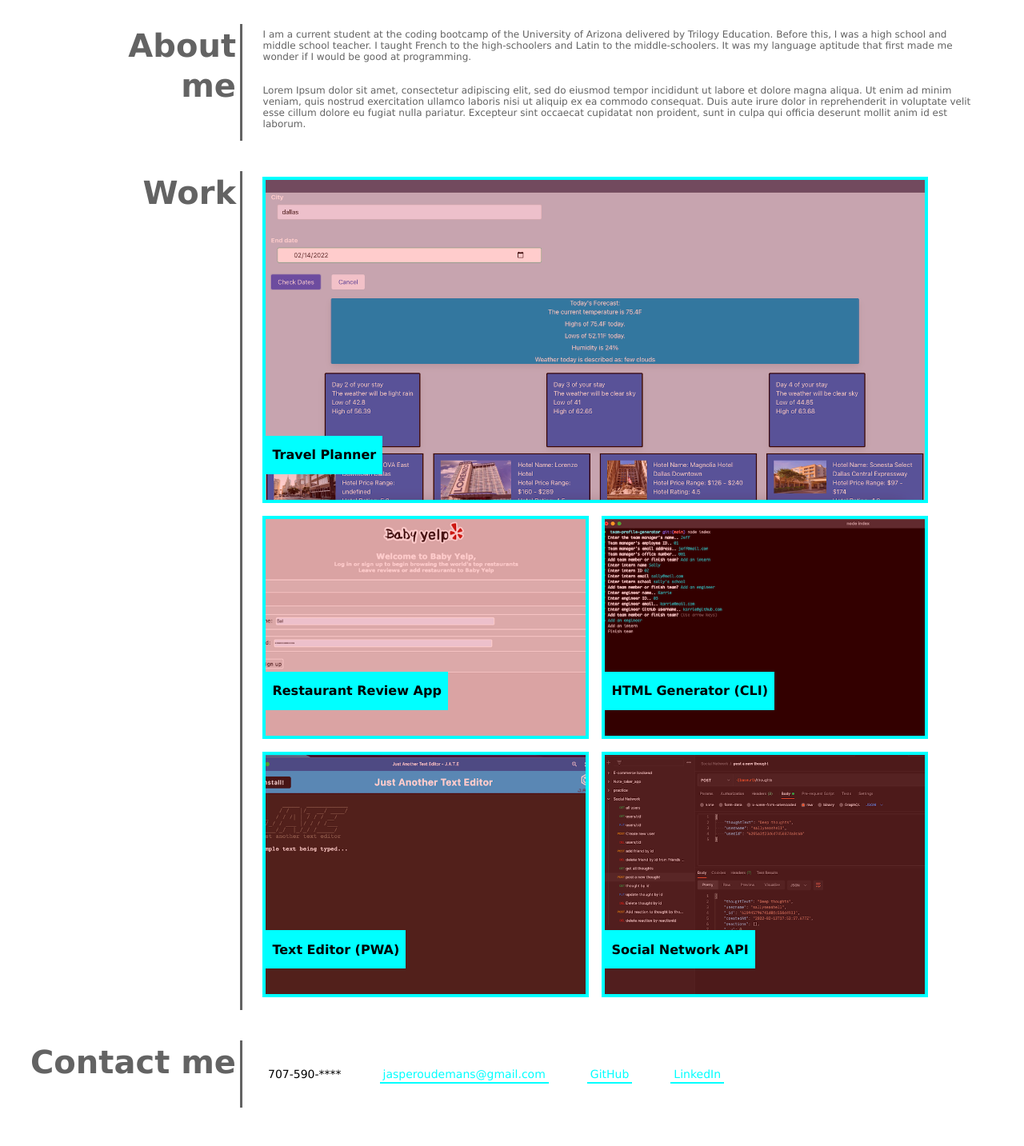
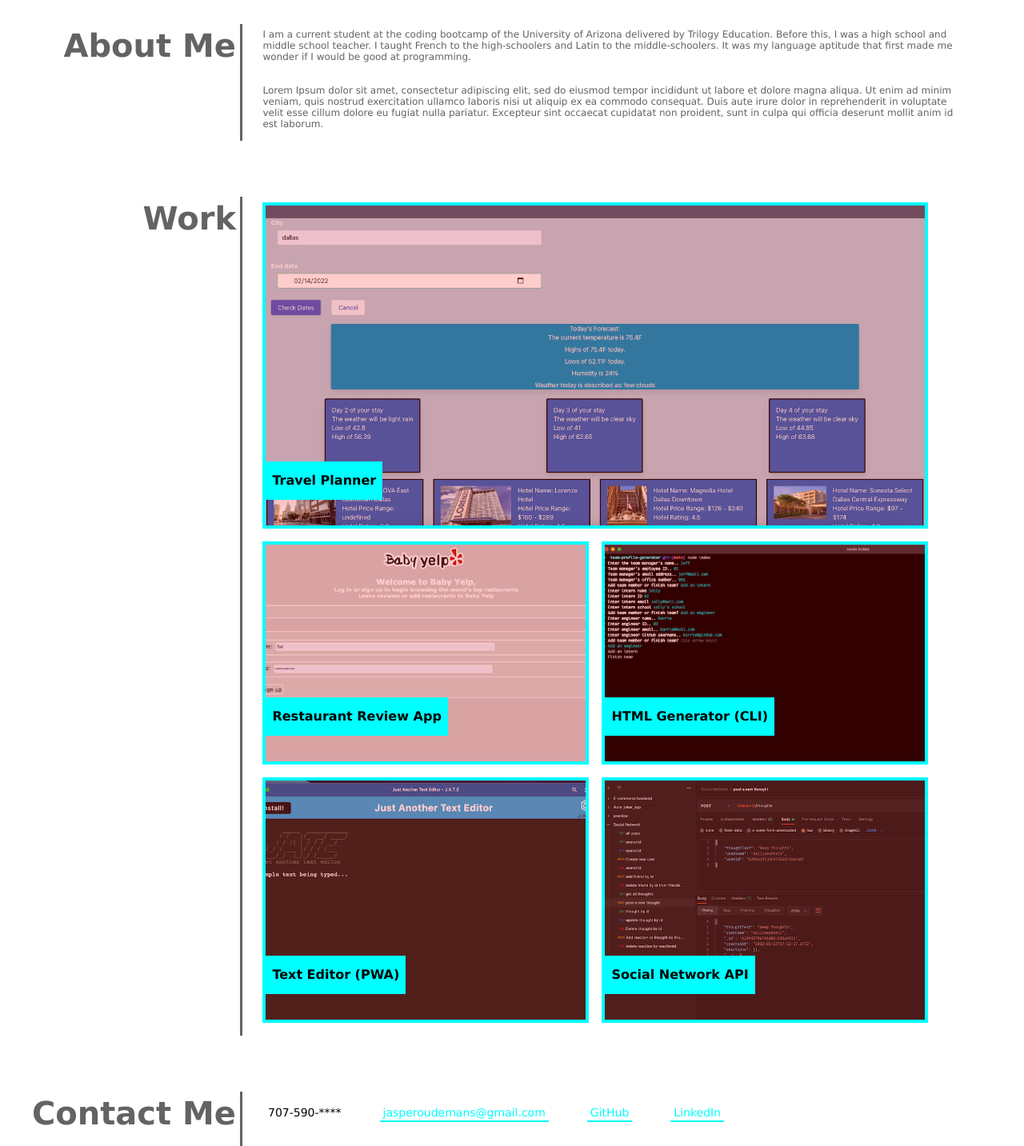
Before and after one commit to jasperoudemans/portfolio, a React (Create React App) app: page / in a window 1280 px wide. Shown: the part 176-1609 px from the top of the page at 80% size. Before the commit the page ends 1561 px from the top, so only its background shows below. Built offline with nearby package versions, Linux system fonts and the light colour scheme.

Commit message:
recommitting

```diff
--- a/src/App.css
+++ b/src/App.css
@@ -76,9 +76,10 @@ ul li a {
   object-fit: cover;
 }
 
-.aboutMeSection {
+.profileSection {
   display: flex;
   margin-top: 2rem;
+  margin-right: 0.5rem;
 }
 
 .aside {
@@ -199,6 +200,7 @@ footer aside {
 
 .contact {
   padding: 1rem;
+  padding-top: 0;
 }
 
 .contact-info li {
--- a/src/App.js
+++ b/src/App.js
@@ -1,57 +1,18 @@
 import "./App.css";
+import Header from "./components/Header";
+import Footer from "./components/Footer";
+import Banner from "./components/Banner";
+import ProfileSection from "./components/ProfileSection";
+import MainProject from "./components/MainProject";
+import Project from "./components/Project";
 
 function App() {
   return (
     <div>
-      <header>
-        <h1 class="mainHeader">Jasper Oudemans</h1>
-        <nav>
-          <ul>
-            <li>
-              <a href="#aboutMe">About me</a>
-            </li>
-            <li>
-              <a href="#work">Work</a>
-            </li>
-            <li>
-              <a href="#contact">Contact me</a>
-            </li>
-            <li>
-              <a
-                href="/downloadable/jasperOUDEMANS-resume.pdf"
-                download="jasperOUDEMANS-resume"
-                id="resume"
-              >
-                Resume PDF
-              </a>
-            </li>
-          </ul>
-        </nav>
-      </header>
-
-      <section class="banner">
-        <img
-          src="https://images.unsplash.com/photo-1506908423287-b833c9eaacf1?ixlib=rb-1.2.1&ixid=MnwxMjA3fDB8MHxwaG90by1wYWdlfHx8fGVufDB8fHx8&auto=format&fit=crop&w=1470&q=80"
-          alt="banner"
-          id="banner"
-        />
-
-        <div class="profile">
-          <img
-            src="/images/profile-picture.jpeg"
-            alt="Picture of me"
-            class="profile-pic"
-          />
-        </div>
-      </section>
-
+      <Header />
+      <Banner />
       <main>
-        <section class="aboutMeSection" id="aboutMe">
-          <aside class="aside">
-            <h3>About</h3>
-            <h3>me</h3>
-          </aside>
-
+        <ProfileSection title="About Me">
           <div class="aboutMe">
             <p>
               I am a current student at the coding bootcamp of the University of
@@ -75,108 +36,61 @@ function App() {
               <br />
             </p>
           </div>
-        </section>
+        </ProfileSection>
 
         <br />
         <br />
 
-        <section class="work-section" id="work">
-          <aside class="aside">
-            <h3>Work</h3>
-          </aside>
+        <ProfileSection title="Work">
+          <div class="images">
+            <MainProject
+              title="Travel Planner"
+              src="/images/travelPlanner.png"
+              alt="Screenshot of travel planner app"
+              href="https://github.com/jasperoudemans/travel-planner"
+            />
 
-          <div class="images">
-            <div class="relative big">
-              <div class="label">
-                <h4>Travel Planner</h4>
-              </div>
-              <img
-                src="/images/travelPlanner.png"
-                alt="Screenshot of travel planner app"
-                class="img"
-                id="project1"
+            <div class="images2">
+              <Project
+                title="Restaurant Review App"
+                src="/images/restaurantReview.png"
+                alt="Screenshot of restaurant review app"
+                href="https://github.com/jasperoudemans/baby-yelp"
               />
-              <div class="filter">
-                <a href="https://github.com/jasperoudemans/travel-planner"></a>
-              </div>
+
+              <Project
+                title="HTML Generator (CLI)"
+                src="/images/HTMLGenerator.png"
+                alt="Project3"
+                href="https://github.com/jasperoudemans/team_profile_generator"
+              />
             </div>
 
             <div class="images2">
-              <div class="relative small">
-                <div class="label">
-                  <h4>Restaurant Review App</h4>
-                </div>
+              <Project
+                title="Text Editor (PWA)"
+                src="/images/textEditor.png"
+                alt="Screenshot of text editor app"
+                href="https://github.com/jasperoudemans/textEditor"
+              />
 
-                <img
-                  src="/images/restaurantReview.png"
-                  alt="Screenshot of restaurant review app"
-                  class="img2"
-                />
-                <div class="filter">
-                  <a href="https://github.com/jasperoudemans/baby-yelp"></a>
-                </div>
-              </div>
-
-              <div class="relative small">
-                <div class="label">
-                  <h4>HTML Generator (CLI)</h4>
-                </div>
-
-                <img
-                  src="/images/HTMLGenerator.png"
-                  alt="Project3"
-                  class="img2"
-                />
-                <div class="filter">
-                  <a href="https://github.com/jasperoudemans/team_profile_generator"></a>
-                </div>
-              </div>
-            </div>
-
-            <div class="images2">
-              <div class="relative small">
-                <div class="label">
-                  <h4>Text Editor (PWA)</h4>
-                </div>
-                <img
-                  src="/images/textEditor.png"
-                  alt="Screenshot of text editor app"
-                  class="img2"
-                />
-                <div class="filter">
-                  <a href="https://github.com/jasperoudemans/textEditor"></a>
-                </div>
-              </div>
-
-              <div class="relative small">
-                <div class="label">
-                  <h4>Social Network API</h4>
-                </div>
-                <img
-                  src="/images/socialNetworkAPI.png"
-                  alt="Screeshot of social network api"
-                  class="img2"
-                />
-                <div class="filter">
-                  <a href="https://github.com/jasperoudemans/social-media-backend-API"></a>
-                </div>
-              </div>
+              <Project
+                title="Social Network API"
+                src="/images/socialNetworkAPI.png"
+                alt="Screeshot of social network api"
+                href="https://github.com/jasperoudemans/social-media-backend-API"
+              />
             </div>
           </div>
-        </section>
+        </ProfileSection>
       </main>
 
       <br />
       <br />
-
-      <footer class="footer">
-        <div class="footer-section" id="contact">
-          <aside>
-            <h3>Contact me</h3>
-          </aside>
-
-          <div class="contact">
-            <ul class="contact-info">
+      <footer>
+        <ProfileSection title="Contact Me">
+          <div className="contact">
+            <ul className="contact-info">
               <li>707-590-****</li>
               <li>
                 <a href="mailto:jasperoudemans@gmail.com">
@@ -193,7 +107,7 @@ function App() {
               </li>
             </ul>
           </div>
-        </div>
+        </ProfileSection>
       </footer>
     </div>
   );
```
